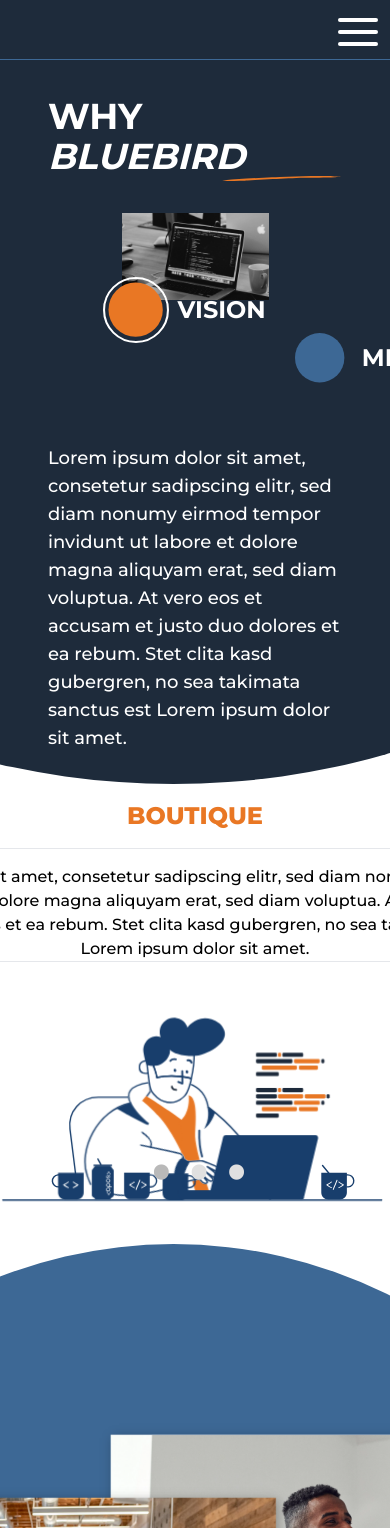
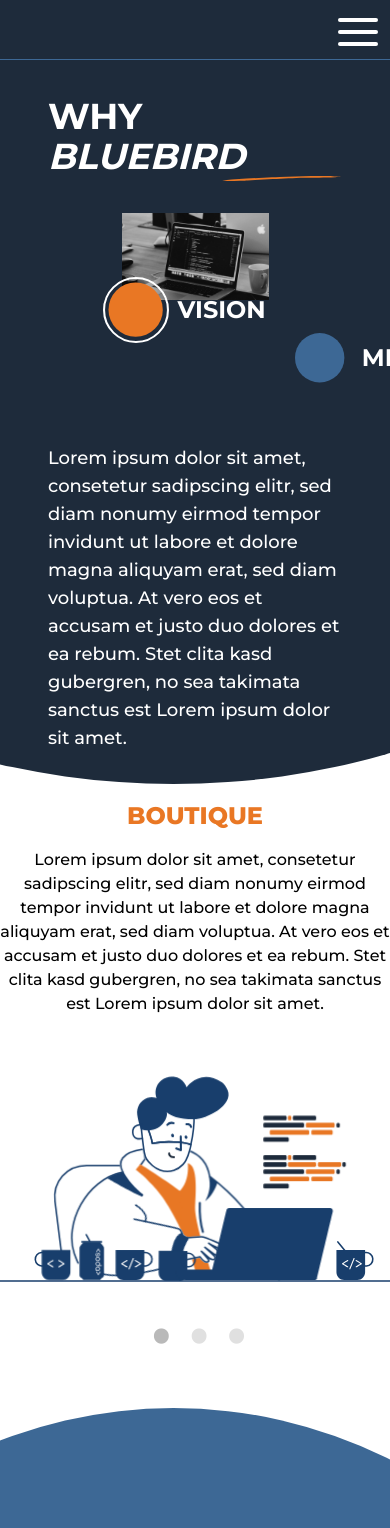
Before and after one commit to bluebird-technologies/bluebird_tech_OLD, a Next.js app: page /why in a window 390 px wide. Shown: the top 1528 px of the page. Built offline with nearby package versions, Linux system fonts and the light colour scheme.

Commit message:
responsiveness added to text

```diff
--- a/components/Carousel/WhatSetsUsApartCarousel.tsx
+++ b/components/Carousel/WhatSetsUsApartCarousel.tsx
@@ -63,13 +63,12 @@ export default function WhatSetsUpApartCarousel() {
     >
       {coreValues?.map((slide, i) => {
         return (
-          <div key={i}>
-            <CarouselSlideItem
-              label={slide?.label}
-              description={slide?.description}
-              animation={slide?.animation}
-            />
-          </div>
+          <CarouselSlideItem
+            label={slide?.label}
+            description={slide?.description}
+            animation={slide?.animation}
+            key={i}
+          />
         );
       })}
     </Carousel>
@@ -78,21 +77,21 @@ export default function WhatSetsUpApartCarousel() {
 
 function CarouselSlideItem({ label, description, animation }: Props) {
   return (
-    <div className="">
+    <div className="mb-20 items-center flex flex-1 justify-center flex-col">
       <div className="flex-wrap items-center justify-center text-2xl font-extrabold uppercase leading-[64px] text-center">
         <h1 className="text-highlight">{label}</h1>
       </div>
-      <div className=" ">
-        <div className="flex w-auto items-center border justify-center">
-          <p className="text-black text-base text-center mt-4 mx-4">{description}</p>
-        </div>
+      <div className="flex flex-1 items-center justify-center flex-wrap">
+        <p className="text-black text-base text-center w-2/4   sm:text-base md:text-lg lg:text-xl">
+          {description}
+        </p>
       </div>
       <div className="w-full sm:max-w-md lg:max-w-lg mx-auto my-4 sm:my-8 lg:my-16">
         <Lottie
           animationData={animation}
           loop={true}
           style={{
-            height: '250px',
+            height: '280px',
           }}
         />
       </div>
```
